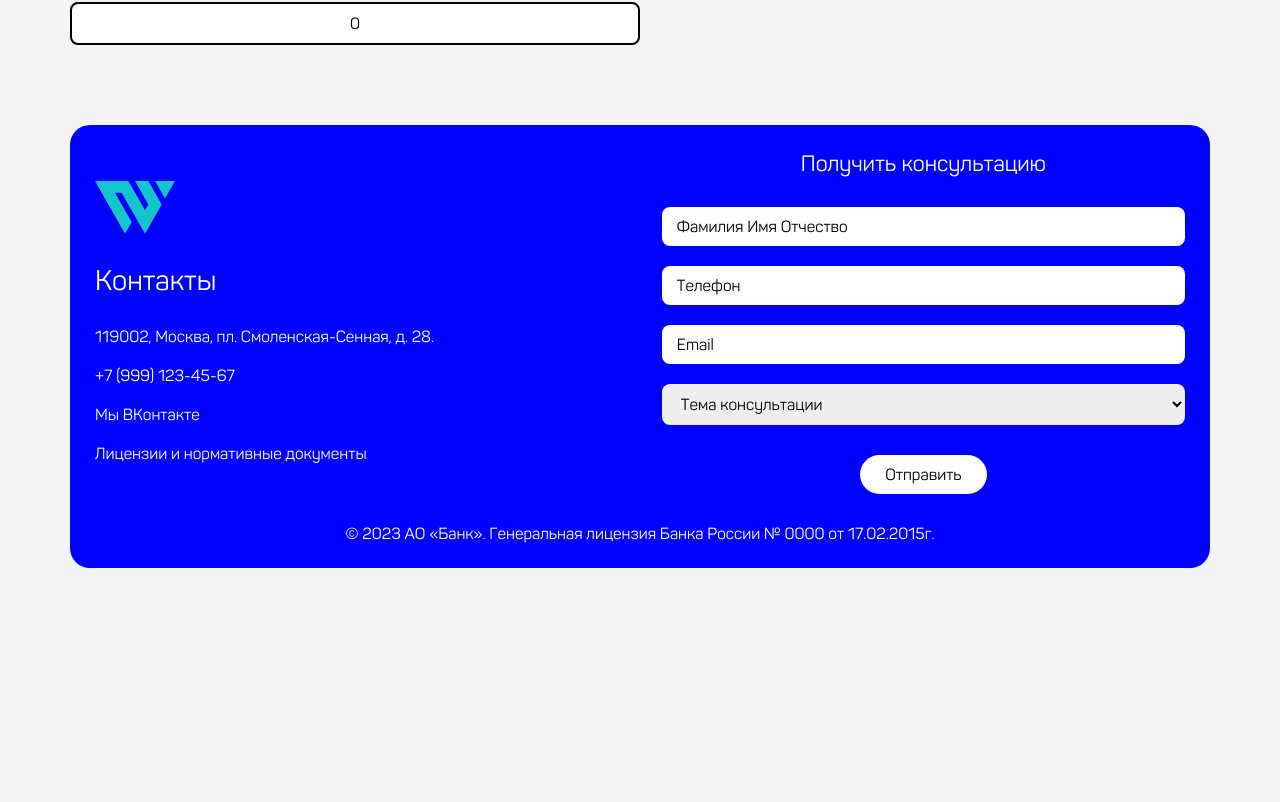
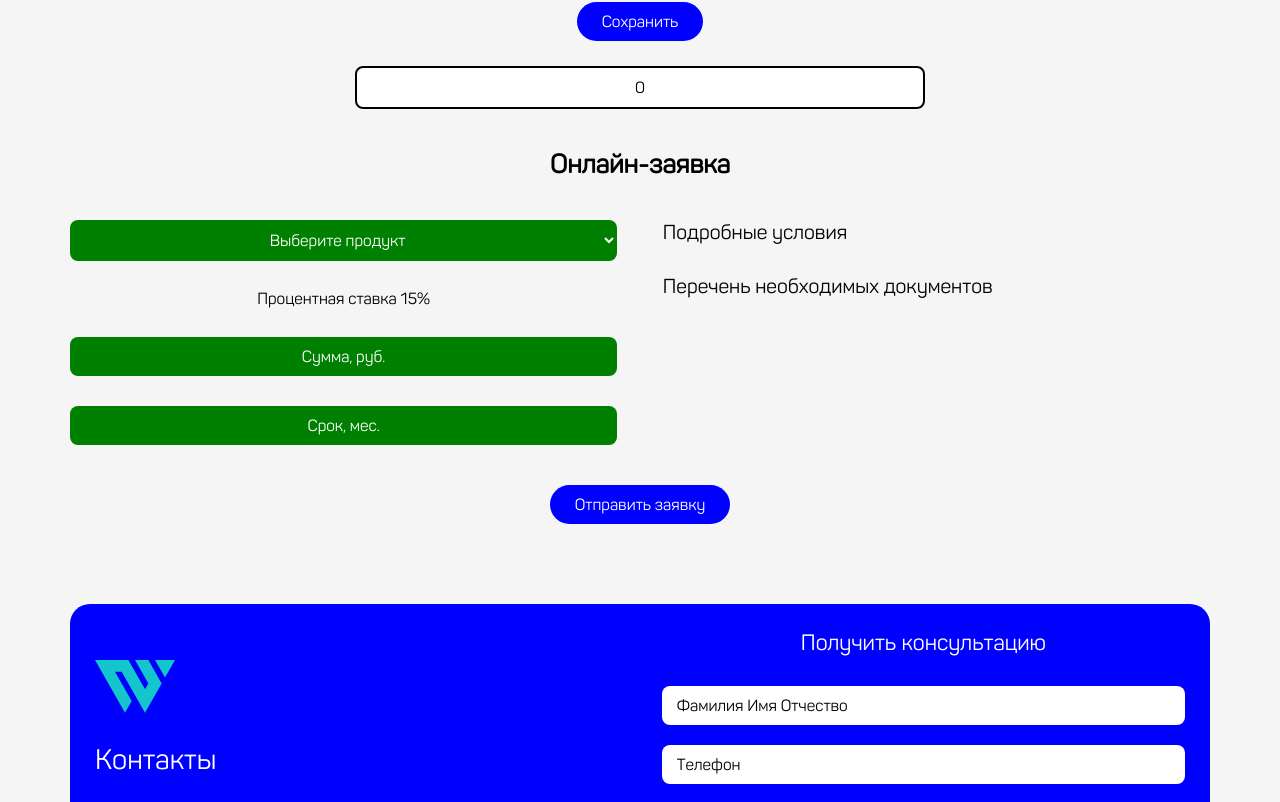
Before and after one commit to maxbelovcz/Vue3-bank-app-test, a Vue app: page /onlineBank in a window 1280 px wide. Shown: the part 909-1711 px from the top of the page. Before the commit the page ends 1477 px from the top, so only its background shows below. Built offline with nearby package versions, Linux system fonts and the light colour scheme; sample sign-in values are in the browser's storage.

Commit message:
add onlineApp

```diff
--- a/src/assets/scss/clients-data.scss
+++ b/src/assets/scss/clients-data.scss
@@ -5,6 +5,7 @@
     &__wrapper {
         display: flex;
         flex-direction: column;
+        align-items: center;
         width: 100%;
         gap: 40px;
         & h1 {
--- a/src/assets/scss/main.scss
+++ b/src/assets/scss/main.scss
@@ -64,3 +64,5 @@ body._lock{
 @import './login.scss';
 /*-------------------------------------------clients-data----------------------------------*/
 @import './clients-data.scss';
+/*-------------------------------------------onlineApp-------------------------------------*/
+@import './onlineApp.scss';
--- /dev/null
+++ b/src/assets/scss/onlineApp.scss
@@ -0,0 +1,96 @@
+.online-application {
+    display: flex;
+    flex-direction: column;
+    align-items: center;
+    width: 100%;
+    gap: 40px;
+    & h2 {
+        color: black;
+        font-size: 26px;
+        font-style: normal;
+        line-height: normal;
+    }
+    &__form{
+        display: flex;
+        justify-content: space-between;
+        width: 100%;
+        gap: 30px;
+    }
+    &__details{
+        display: flex;
+        flex-direction: column;
+        align-items: center;
+        width: 48%;
+        gap: 30px;
+
+        & select {
+            text-align: center;
+            border: none;
+            outline: none;
+            border-radius: 8px;
+            padding: 10px 15px;
+            width: 100%;
+            color: white;
+            font-family: "Panton";
+            font-weight: 400;
+            font-size: 16px;
+            font-style: normal;
+            line-height: normal;
+            background-color: green;
+        }
+        & select option{
+            color: white;
+            font-family: "Panton";
+            font-weight: 400;
+            font-size: 16px;
+            font-style: normal;
+            line-height: normal;
+            background-color: white;
+            color: black;
+        }
+        & select option:checked {
+            background-color: green;
+            color: white;
+        }
+        & input {
+            text-align: center;
+            border: none;
+            outline: none;
+            border-radius: 8px;
+            padding: 10px 15px;
+            width: 100%;
+            color: white;
+            font-family: "Panton";
+            font-size: 16px;
+            font-style: normal;
+            line-height: normal;
+            background-color: green;
+        }
+        & input::placeholder{
+            color: white;
+            font-size: 16px;
+            font-style: normal;
+            line-height: normal;
+        }
+        & input:focus::placeholder{
+            color: transparent;
+        }
+    }
+    &__info{
+        display: flex;
+        flex-direction: column;
+        align-items: flex-start;
+        width: 48%;
+        gap: 30px;
+        & a {
+            color: black;
+            font-size: 20px;
+            font-style: normal;
+            line-height: normal;
+            text-decoration: none;
+        }
+        & a:hover {
+            text-decoration: underline;
+        }
+    }
+}
--- /dev/null
+++ b/src/components/ButtonOnlineApp.vue
@@ -0,0 +1,11 @@
+<template>
+    <div class="button-save">
+        <button type="submit">Отправить заявку</button>
+    </div>
+</template>
+
+<script>
+export default {
+    name: 'buttonOnlineApp',
+}
+</script>
--- a/src/components/Footer.vue
+++ b/src/components/Footer.vue
@@ -52,7 +52,7 @@ export default {
                 },
 
             ],
-            copyright: '2023 АО «Банк». Генеральная лицензия Банка России № 0000 от 17.02.2015г.'
+            copyright: '2024 АО «Банк». Генеральная лицензия Банка России № 0000 от 17.02.2015г.'
 
         }
     }
--- a/src/components/clientsData.vue
+++ b/src/components/clientsData.vue
@@ -7,6 +7,7 @@
                     <input type="text" name="client-name" id="client-name" placeholder="Фамилия Имя Отчество">
                     <input type="text" name="client-age" id="client-age" placeholder="Возраст, полных лет">
                     <input type="text" name="client-address" id="client-address" placeholder="Адрес регистрации">
+                    <input type="text" name="client-phone" id="client-phone" placeholder="Номер телефона">
                     <input type="text" name="client-inn" id="client-inn" placeholder="ИНН">
                     <input type="text" name="client-work" id="client-work" placeholder="Место работы">
                     <input type="text" name="client-employer" id="client-employer" placeholder="ИНН работодателя">
@@ -19,14 +20,16 @@
                     <ButtonSave />
                     <div class="credit-rating">0</div>
                 </form>
+                <onlineApp />
             </div>
         </div>
     </section>
 </template>
 <script>
 import ButtonSave from '../components/ButtonSave.vue';
+import onlineApp from '../components/onlineApp.vue';
 export default {
     name: 'clientsData',
-    components: { ButtonSave }
+    components: { ButtonSave, onlineApp }
 }
 </script>
--- /dev/null
+++ b/src/components/onlineApp.vue
@@ -0,0 +1,35 @@
+<template>
+    <div class="online-application">
+        <h2>Онлайн-заявка</h2>
+        <form class="online-application__form">
+            <div class="online-application__details">
+                <select name="products-type" id="products-type">
+                    <option value="" selected hidden>Выберите продукт</option>
+                    <option value="type-credit">Кредит</option>
+                    <option value="type-mortgage">Ипотека</option>
+                    <option value="type-exchange">Обмен валют</option>
+                    <option value="type-deposit">Вклад</option>
+                </select>
+                <div class="interest-rate">Процентная ставка 15%</div>
+                <input type="text" name="product-sum" id="product-sum" placeholder="Сумма, руб.">
+                <input type="text" name="product-time" id="product-time" placeholder="Срок, мес.">
+            </div>
+            <div class="online-application__info">
+                <a href="#">Подробные условия</a>
+                <a href="#">Перечень необходимых документов</a>
+            </div>
+        </form>
+        <buttonOnlineApp />
+    </div>
+</template>
+
+<script>
+import buttonOnlineApp from '../components/ButtonOnlineApp.vue';
+export default {
+    name: 'onlineApp',
+    components: {
+        buttonOnlineApp
+    }
+}
+
+</script>
```
